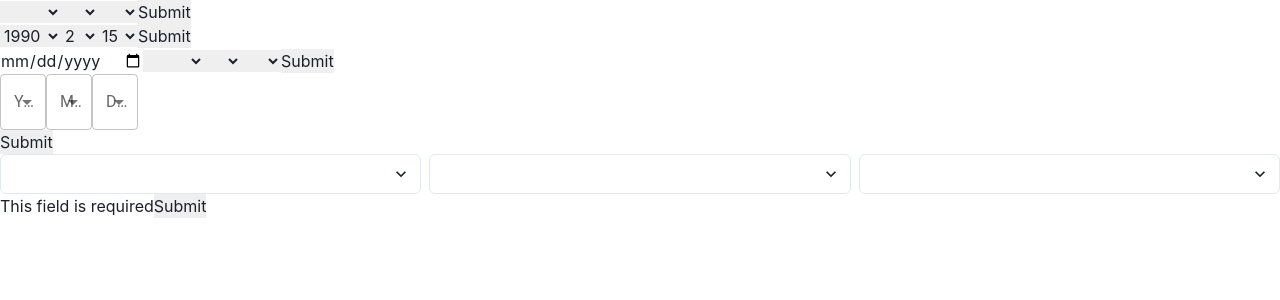
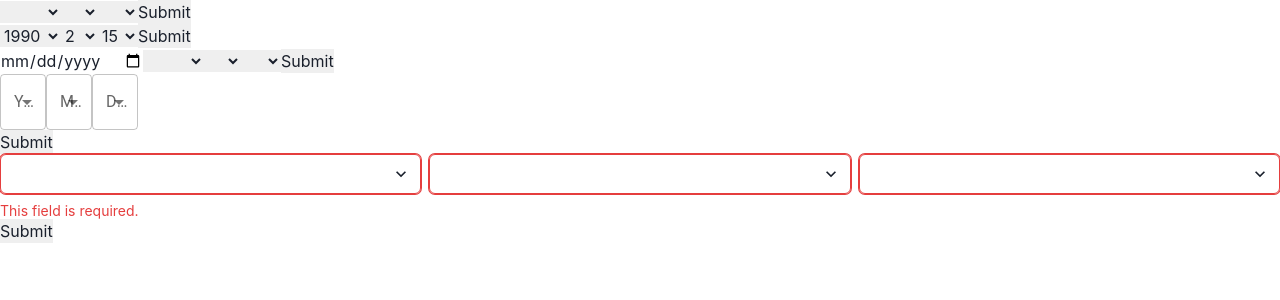
Before and after one commit to whitphx/react-ymd-date-select, a React (Vite) app: page / in a window 1280 px wide. Both pictures are taken after a click on the input 26 px from the left and 206 px from the top of the page. Shown: the top 300 px of the page. Built offline with nearby package versions, Linux system fonts and the light colour scheme.

Commit message:
Update Chakra sample

```diff
--- a/src/samples/chakra-ui/react-hook-form.tsx
+++ b/src/samples/chakra-ui/react-hook-form.tsx
@@ -1,5 +1,10 @@
 import { useForm, Controller } from "react-hook-form";
-import { ChakraProvider } from "@chakra-ui/react";
+import {
+  ChakraProvider,
+  FormControl,
+  FormErrorMessage,
+  FormHelperText,
+} from "@chakra-ui/react";
 import DateSelect from "../../react-date-select/DateSelect";
 import DateDropdown from "../../react-date-select/presets/chakra-ui/DateDropdown";
 
@@ -18,15 +23,25 @@ function App() {
 
   console.log(watch("date")); // watch input value by passing the name of it
 
+  const isError = !!errors.date;
+
   return (
     <form onSubmit={handleSubmit(onSubmit)}>
-      <Controller
-        name="date"
-        control={control}
-        rules={{ required: true }}
-        render={({ field }) => <DateSelect {...field} render={DateDropdown} />}
-      />
-      {errors.date && <span>This field is required</span>}
+      <FormControl isInvalid={isError}>
+        <Controller
+          name="date"
+          control={control}
+          rules={{ required: true }}
+          render={({ field }) => (
+            <DateSelect {...field} render={DateDropdown} />
+          )}
+        />
+        {!isError ? (
+          <FormHelperText>Enter the date.</FormHelperText>
+        ) : (
+          <FormErrorMessage>This field is required.</FormErrorMessage>
+        )}
+      </FormControl>
 
       <input type="submit" />
     </form>
```
